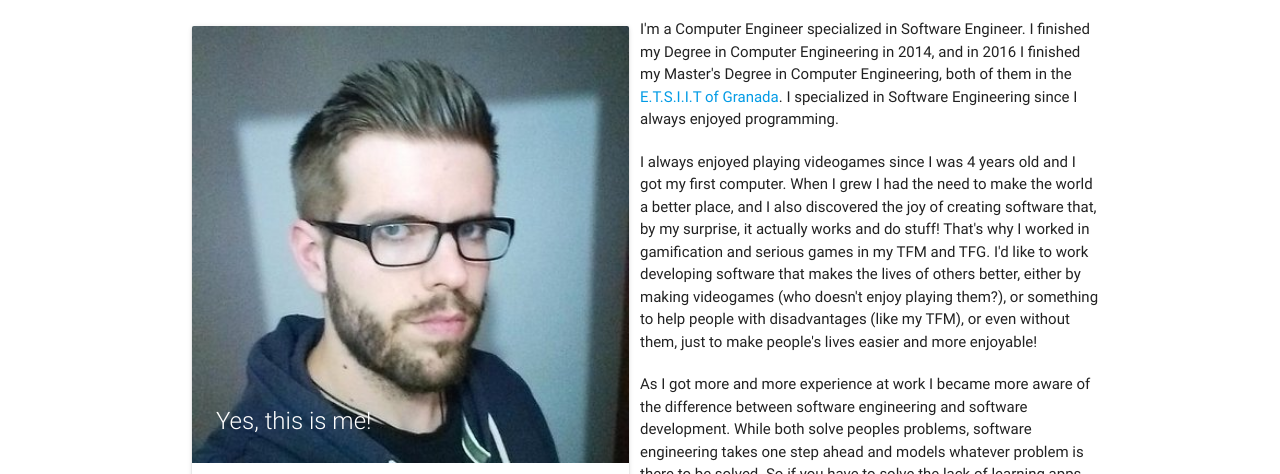
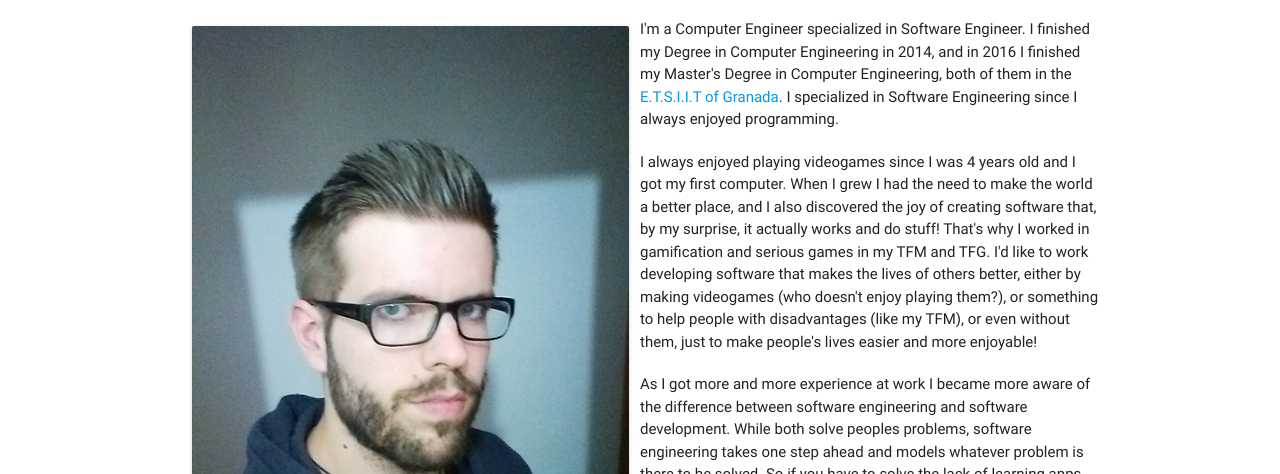
Before and after one commit to potray/potray.github.io, a plain HTML site: page index.html in a window 1280 px wide. Shown: the part 326-800 px from the top of the page. Drawn offline with nearby package versions, Linux system fonts and the light colour scheme.

Commit message:
Added HD version of the profile image.

```diff
--- a/index.html
+++ b/index.html
@@ -37,8 +37,8 @@
     <div class=row id="photo-card">
       <div class="col l6 m6 s12">
         <div class="card">
-          <div class=card-image>
-            <img src=img/Profile.JPG id="profile-picture">
+          <div class="card-image">
+            <img src="img/Profile HD.jpg" id="profile-picture">
             <span class=card-title>Yes, this is me!</span>
           </div>
           <div class=card-content>
```
Also changed, not shown: img/Profile HD.jpg (added).
